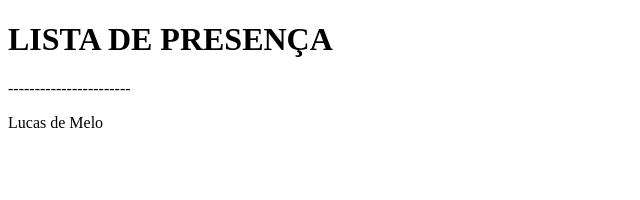
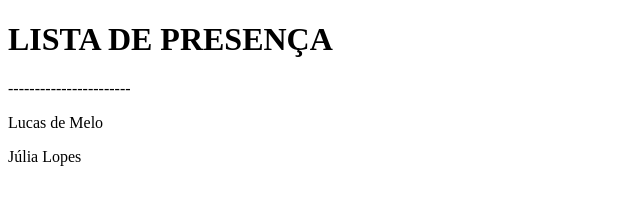
Before and after one commit to academia04-2019/105-lista-de-presenca, a plain HTML site: page index.html in a window 1280 px wide. Shown: the full height of the page, 0-640 px from the left. Drawn offline with Linux system fonts and the light colour scheme.

Commit message:
adicionar o nome julia na lista

```diff
--- a/index.html
+++ b/index.html
@@ -11,5 +11,6 @@
     <p>-----------------------</p>
 
     <p>Lucas de Melo</p>
+    <p>Júlia Lopes</p>
 </body>
 </html>
```
